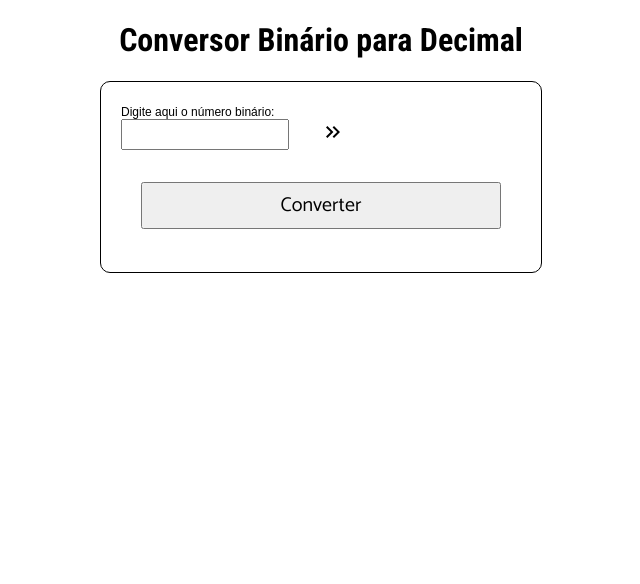
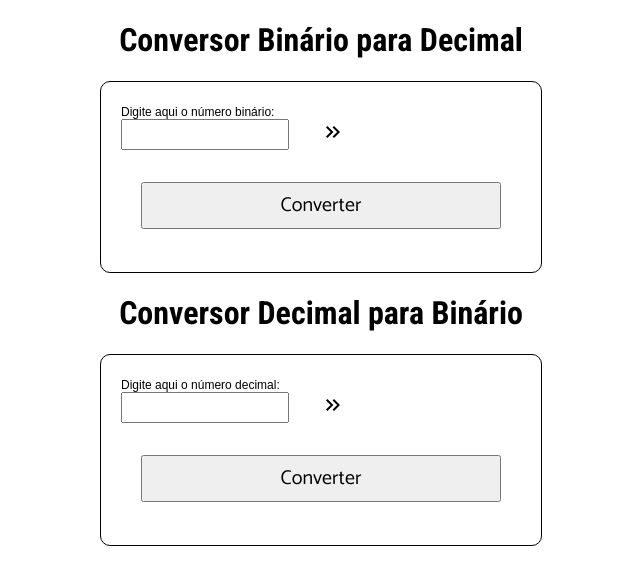
Before and after one commit to Elielson77/binary_conversor, a React (Vite) app: page / in a window 1280 px wide. Shown: the top 584 px of the page, without its empty margins (319-959 px from the left). Built offline with nearby package versions, Linux system fonts and the light colour scheme.

Commit message:
add logic decimal to binary

```diff
--- a/src/App.jsx
+++ b/src/App.jsx
@@ -1,6 +1,6 @@
 import BinaryToDecimal from './components/BinaryToDecimal'
 import './App.css'
-import { ToastContainer, toast} from 'react-toastify';
+import { ToastContainer, toast } from 'react-toastify';
 import 'react-toastify/dist/ReactToastify.css';
 
 function App() {
@@ -21,7 +21,26 @@ function App() {
       }
       decimalNumber += binaryDigit * (2 ** i);
     }
-    return(decimalNumber)
+    return (decimalNumber)
+  }
+
+
+  const decimalToBinary = (decimal) => {
+
+    if(!decimal){
+      toast.info("O campo não pode estar vazio!")
+      return
+    }
+
+    let number = decimal;
+    const numberBinary = [];
+
+    while (number >= 1) {
+      numberBinary.push(number % 2)
+      number = Math.floor(number / 2);
+    }
+
+    return Number(numberBinary.reverse().join(''))
   }
 
 
@@ -34,6 +53,13 @@ function App() {
         label="Digite aqui o número binário"
         binaryToDecimal={binaryToDecimal}
       />
+
+      <h1>Conversor Decimal para Binário</h1>
+      <BinaryToDecimal
+        label="Digite aqui o número decimal"
+        binaryToDecimal={decimalToBinary}
+      />
+
     </div>
   )
 }
```
